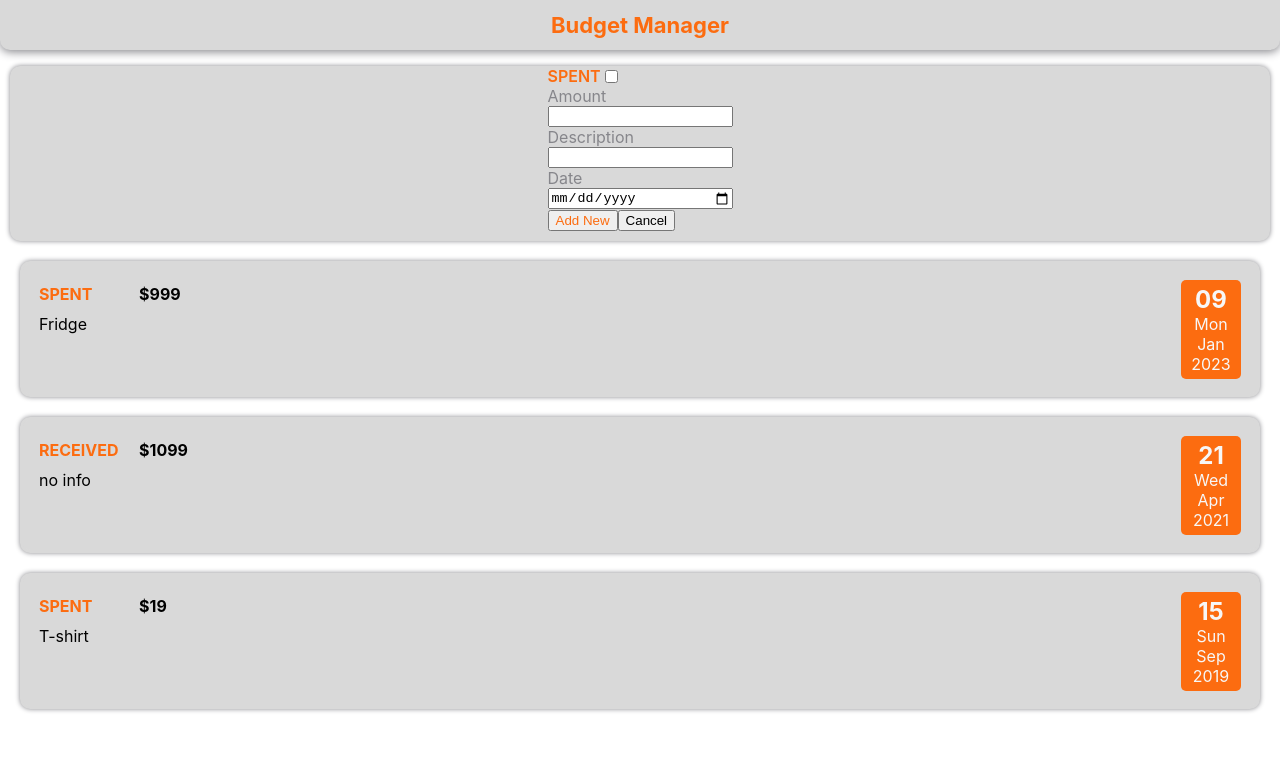
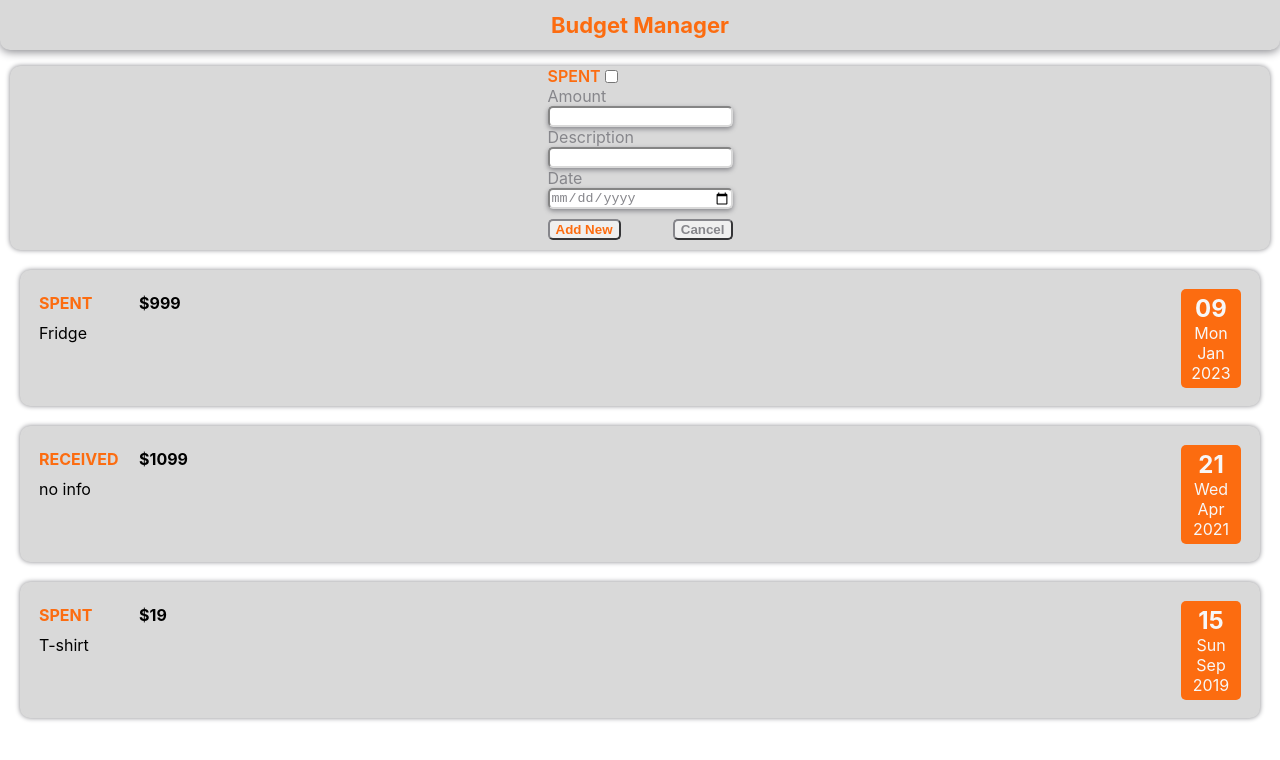
Before and after one commit to IvanTsatsura/react-test-app, a React (Create React App) app: page / in a window 1280 px wide. Shown: the top 760 px of the page. Built offline with nearby package versions, Linux system fonts and the light colour scheme.

Commit message:
Add states for input

```diff
--- a/src/Components/NewTransaction/TransactionForm.js
+++ b/src/Components/NewTransaction/TransactionForm.js
@@ -2,28 +2,46 @@ import "./TransactionForm.css";
 import React, { useState } from "react";
 
 function TransactionForm() {
+    const [isSpent, setIsSpent] = useState('');
+    const [amount, setAmount] = useState('');
+    const [description, setDescription] = useState('');
+    const [date, setDate] = useState('');
+
+    const isSpentChangeHandler = (event) => {
+        setIsSpent(event.target.value);
+    }
+    const descriptionChangeHandler = (event) => {
+        setDescription(event.target.value);
+    }
+    const amountChangeHandler = (event) => {
+        setAmount(event.target.value);
+    }
+    const dateChangeHandler = (event) => {
+        setDate(event.target.value);
+    }
+
   return (
     <form>
       <div className="transaction-form">
         <div className="spent-control">
           <label className="label">SPENT</label>
-          <input type="checkbox" />
+          <input className="check" type="checkbox" onChange={isSpentChangeHandler}/>
         </div>
         <div className="control">
           <label className="label">Amount</label>
-          <input type="number" />
+          <input className="row" type="number" onChange={amountChangeHandler}/>
         </div>
         <div className="control">
           <label className="label">Description</label>
-          <input type="text" />
+          <input className="row" type="text" onChange={descriptionChangeHandler}/>
         </div>
         <div className="control">
           <label className="label">Date</label>
-          <input type="date" />
+          <input className="row" type="date" onChange={dateChangeHandler}/>
         </div>
-        <div>
-          <button className="add-button">Add New</button>
-          <button className="cancel-button">Cancel</button>
+        <div className="buttons">
+          <button className="button add-button">Add New</button>
+          <button className="button cancel-button">Cancel</button>
         </div>
       </div>
     </form>
```
